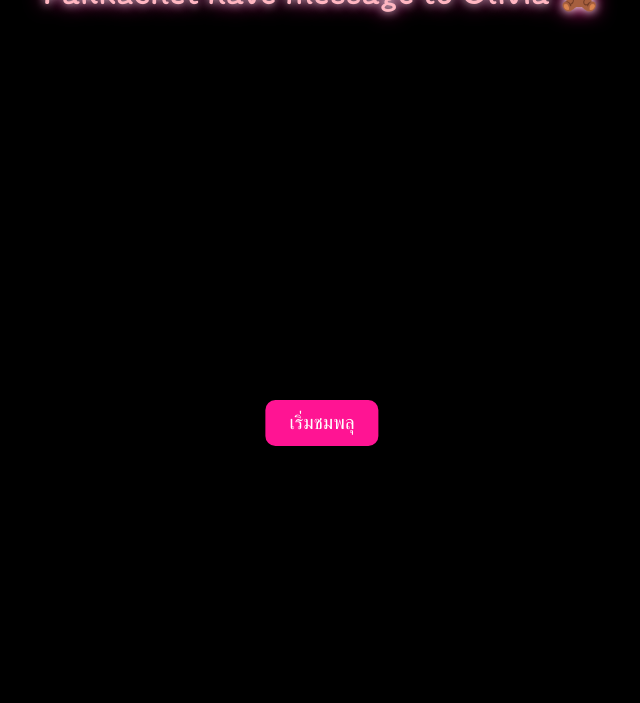
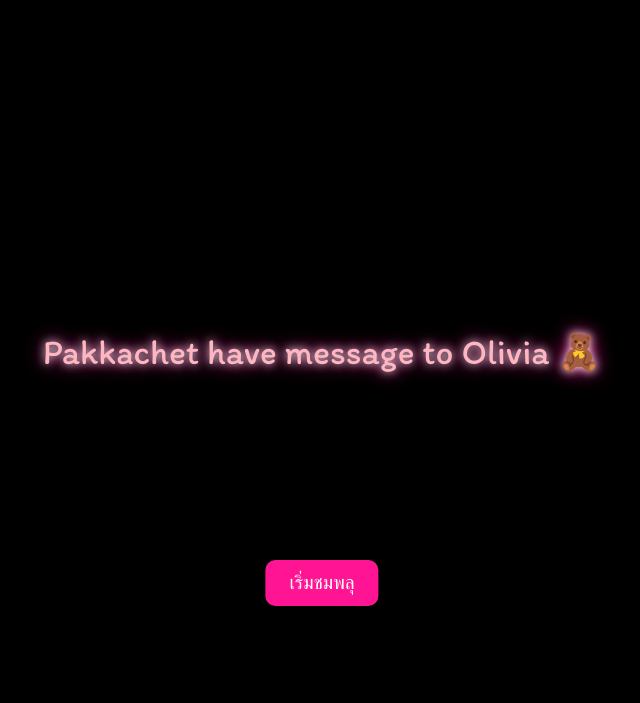
Before and after one commit to Sumetpakka/Pakkachet, a plain HTML site: page index.html in a window 1280 px wide. Shown: the whole page, without its empty margins (318-958 px from the left). Drawn offline with Linux system fonts and the light colour scheme.

Commit message:
Update index.html

```diff
--- a/index.html
+++ b/index.html
@@ -36,6 +36,7 @@
 
     .message {
       position: absolute;
+      top: 45%;
       left: 50%;
       transform: translate(-50%, -50%);
       color: #ffb6c1;
@@ -59,7 +60,7 @@
 
     .start-btn {
       position: absolute;
-      top: 50%;
+      top: 70%;
       left: 50%;
       transform: translateX(-50%);
       padding: 12px 24px;
```
